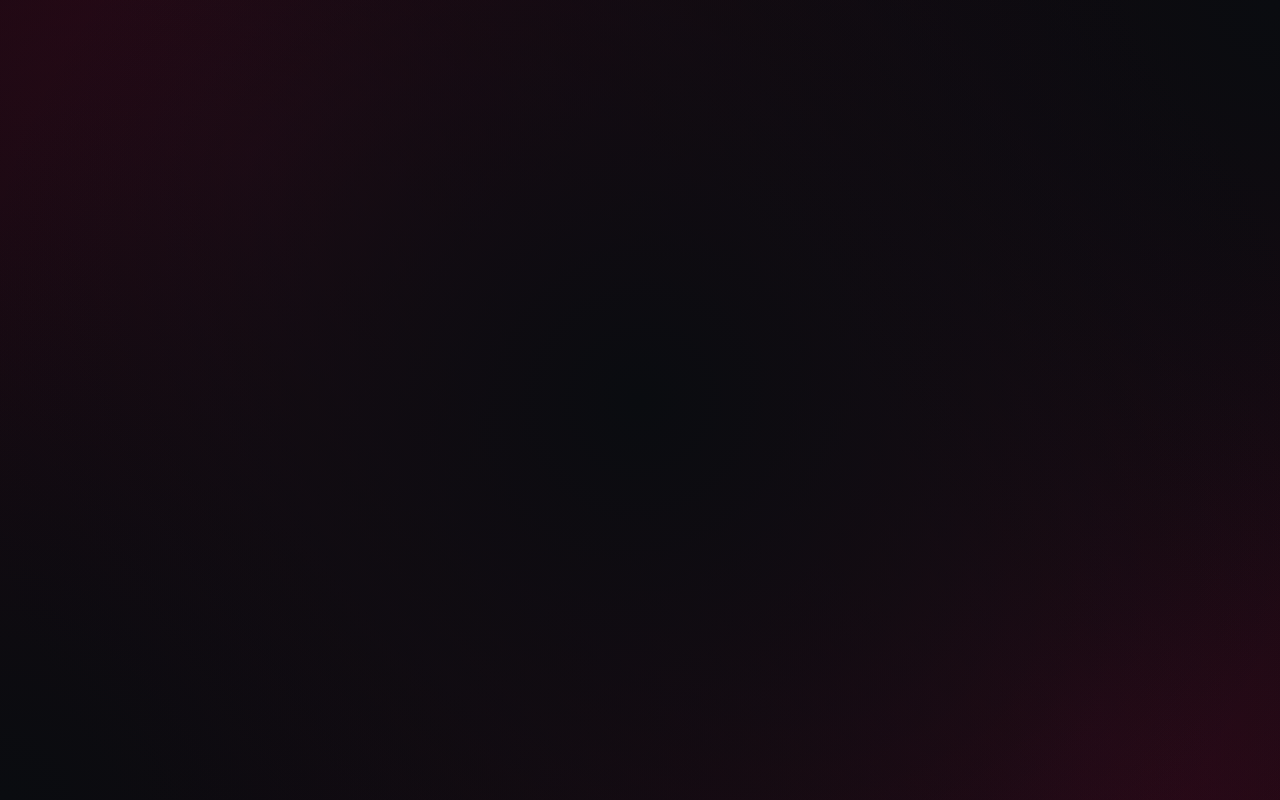
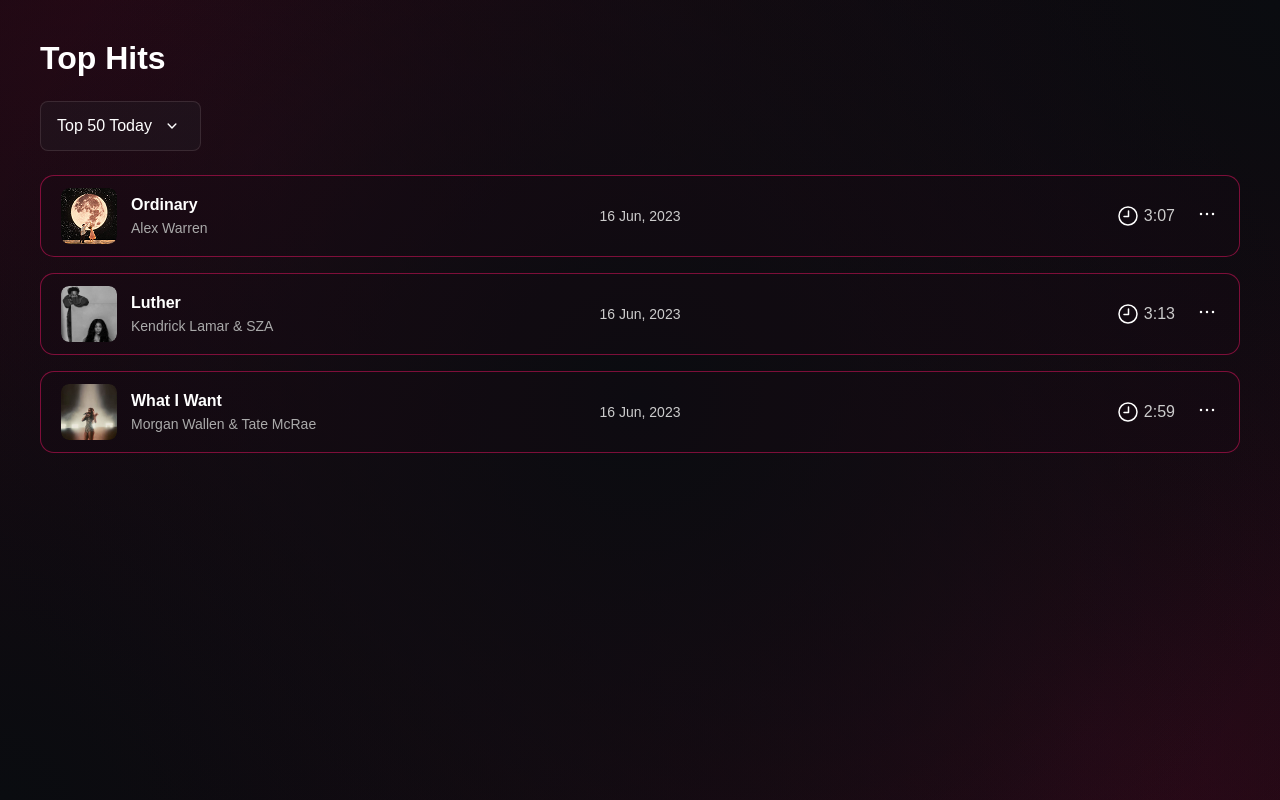
Before and after one commit to anrex019/jukebox-front, a Next.js app: page / in a window 1280 px wide. Built offline with nearby package versions, Linux system fonts and the light colour scheme.

Commit message:
fix tophits

```diff
--- a/app/components/Icon/Icon.tsx
+++ b/app/components/Icon/Icon.tsx
@@ -1,6 +1,5 @@
-
+import styles from './Icon.module.scss'
 import React from 'react';
-import styles from './icon.module.scss';
 
 type IconProps = {
   name: string;
--- a/app/components/songList/songList.scss
+++ b/app/components/songList/songList.scss
@@ -83,6 +83,53 @@
       align-items: center;
       gap: 14px;
       min-width: 30%;
+
+      .cover {
+        position: relative;
+        width: 56px;
+        height: 56px;
+        border-radius: 8px;
+        overflow: hidden;
+
+        img {
+          width: 100%;
+          height: 100%;
+          object-fit: cover;
+          border-radius: 8px;
+        }
+
+        .play-overlay {
+          position: absolute;
+          top: 0;
+          left: 0;
+          right: 0;
+          bottom: 0;
+          background: rgba(0, 0, 0, 0.4);
+          display: flex;
+          align-items: center;
+          justify-content: center;
+          opacity: 0;
+          transition: opacity 0.3s ease;
+        }
+      }
+
+      .info {
+        display: flex;
+        flex-direction: column;
+        gap: 6px;
+
+        .title {
+          font-weight: 600;
+          font-size: 16px;
+          margin: 0;
+        }
+
+        .artist {
+          font-size: 14px;
+          color: #aaa;
+          margin: 0;
+        }
+      }
     }
 
     .date {
@@ -111,50 +158,14 @@
         color: #999;
       }
     }
-
-      .cover {
-        position: relative;
-        width: 56px;
-        height: 56px;
-        border-radius: 8px;
-        overflow: hidden;
-
-        img {
-          width: 100%;
-          height: 100%;
-          object-fit: cover;
-          border-radius: 8px;
   }
 
-        .play-overlay {
-          position: absolute;
-          top: 0;
-          left: 0;
-          right: 0;
-          bottom: 0;
-          background: rgba(0, 0, 0, 0.4);
-          display: flex;
-          align-items: center;
-          justify-content: center;
+  .song-card:hover .cover .play-overlay {
+    opacity: 1;
+  }
+  .song-card:hover {
+    border: 1px solid rgba(86, 67, 77, 0.50);
+    background: rgba(26, 15, 22, 0.10);
+    backdrop-filter: blur(6px);
   }
 }
-
-      .info {
-        display: flex;
-        flex-direction: column;
-        gap: 6px;
-
-        .title {
-          font-weight: 600;
-          font-size: 16px;
-          margin: 0;
-        }
-
-        .artist {
-          font-size: 14px;
-          color: #aaa;
-          margin: 0;
-        }
-      }
-    }
-  }
--- a/app/page.tsx
+++ b/app/page.tsx
@@ -1,10 +1,12 @@
 
 "use client";
+import TopHits from "./components/songListPage/TopHits";
 import styles from "./page.module.css";
 
 export default function HomePage() {
   return (
     <main className="main">
+      <TopHits/>
     </main>
   );
 }
```
Lines whose indentation alone changed are shown as unchanged.
